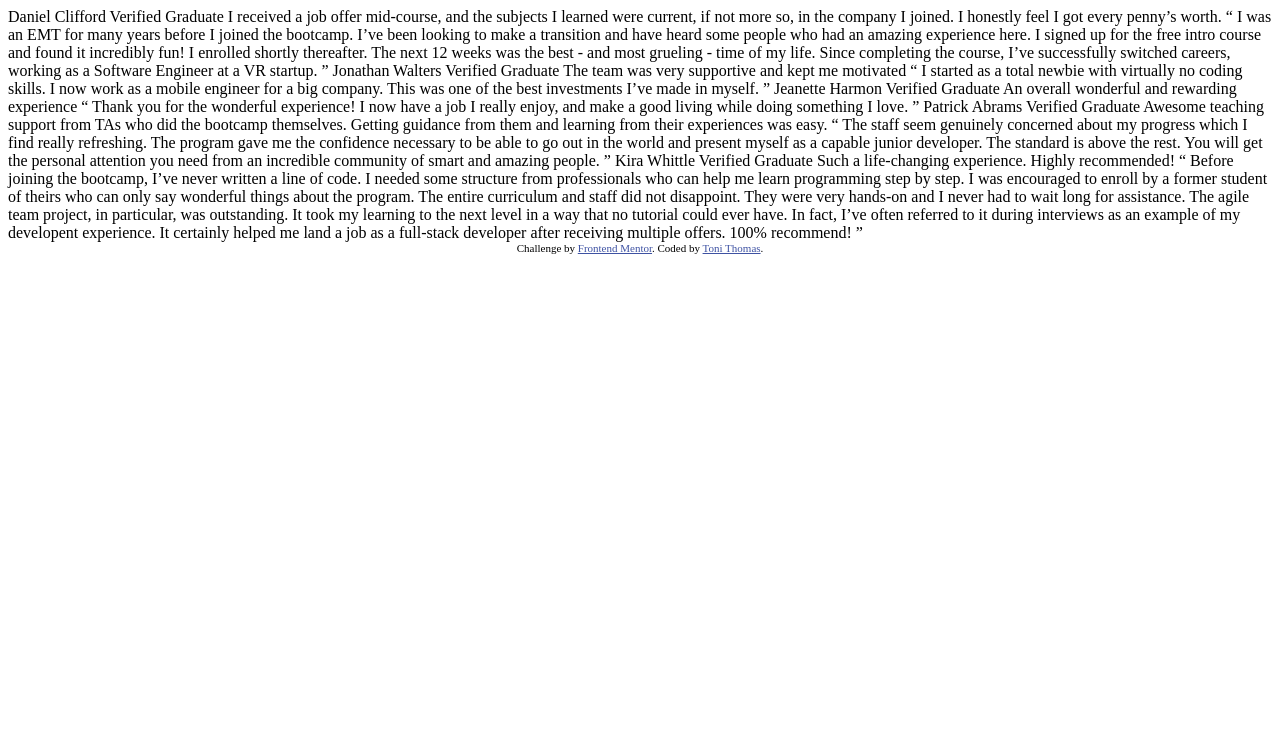
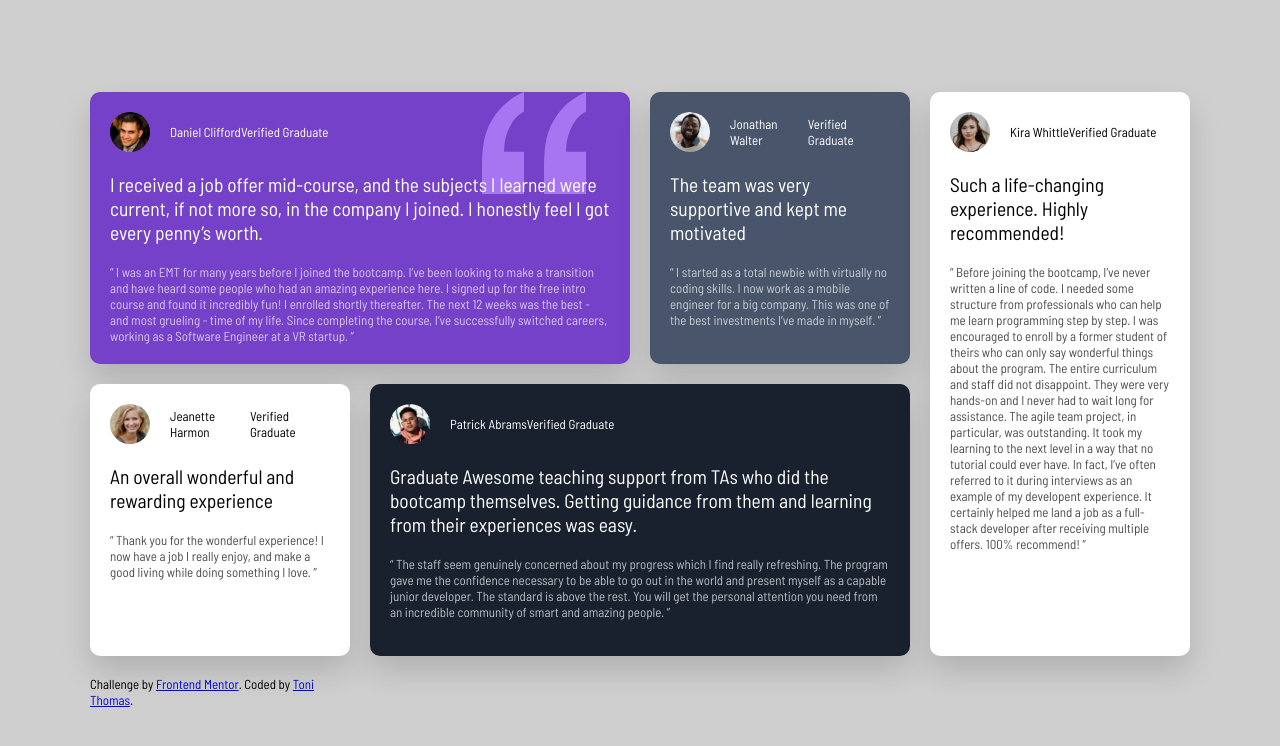
Before and after one commit to DiyBookOfLife/ps-FrontendMentor, a plain HTML site: page index.html in a window 1280 px wide. Drawn offline with Linux system fonts and the light colour scheme.

Commit message:
Added Styles

```diff
--- /dev/null
+++ b/cheat.css
@@ -0,0 +1,126 @@
+/* RESET */
+*,
+*::before,
+*::after {
+  box-sizing: border-box;
+  margin: 0;
+}
+
+/* BASE */
+body {
+  font-family: "Barlow Semi Condensed", system-ui, sans-serif;
+  background: hsl(210, 46%, 95%);
+  line-height: 1.6;
+}
+
+/* PAGE */
+.page {
+  max-width: 1110px;
+  margin: 0 auto;
+  padding: 4rem 1.5rem;
+}
+
+/* GRID LAYOUT */
+.matrix {
+  display: grid;
+  grid-template-columns: repeat(4, 1fr);
+  gap: 1.75rem;
+}
+
+/* SHARED BLOCK */
+.shell {
+  padding: 2rem;
+  border-radius: 10px;
+  background: white;
+  box-shadow: 0 20px 40px rgba(0, 0, 0, 0.08);
+  color: hsl(217, 19%, 35%);
+}
+
+/* HEADER */
+.topline {
+  display: flex;
+  align-items: center;
+  gap: 1rem;
+  margin-bottom: 1.25rem;
+}
+
+.shell img {
+  width: 32px;
+  height: 32px;
+  border-radius: 50%;
+}
+
+.name {
+  font-weight: 600;
+  font-size: 0.9rem;
+}
+
+.status {
+  font-size: 0.75rem;
+  opacity: 0.5;
+}
+
+/* TEXT */
+.shell h2 {
+  font-size: 1.2rem;
+  font-weight: 600;
+  margin-bottom: 1rem;
+}
+
+.quote {
+  font-size: 0.85rem;
+  opacity: 0.7;
+}
+
+/* ======================
+   EXPLICIT GRID PLACEMENT
+====================== */
+
+.daniel {
+  grid-column: 1 / 3;
+  grid-row: 1 / 2;
+  background: hsl(263, 55%, 52%);
+  color: white;
+}
+
+.jonathan {
+  grid-column: 3 / 4;
+  grid-row: 1 / 2;
+  background: hsl(217, 19%, 35%);
+  color: white;
+}
+
+.jeanette {
+  grid-column: 1 / 2;
+  grid-row: 2 / 3;
+}
+
+.patrick {
+  grid-column: 2 / 4;
+  grid-row: 2 / 3;
+  background: hsl(219, 29%, 14%);
+  color: white;
+}
+
+.kira {
+  grid-column: 4 / 5;
+  grid-row: 1 / 3;
+}
+
+/* RESPONSIVE */
+@media (max-width: 900px) {
+  .matrix {
+    grid-template-columns: repeat(2, 1fr);
+  }
+
+  .shell {
+    grid-column: auto;
+    grid-row: auto;
+  }
+}
+
+@media (max-width: 600px) {
+  .matrix {
+    grid-template-columns: 1fr;
+  }
+}
--- a/index.html
+++ b/index.html
@@ -4,67 +4,119 @@
     <meta charset="UTF-8" />
     <meta name="viewport" content="width=device-width, initial-scale=1.0" />
     <!-- displays site properly based on user's device -->
-
     <link
       rel="icon"
       type="image/png"
       sizes="32x32"
       href="./images/favicon-32x32.png"
     />
-
     <title>Frontend Mentor | Toni Thomas</title>
-
-    <!-- Feel free to remove these styles or customise in your own stylesheet 👍 -->
-    <style>
-      .attribution {
-        font-size: 11px;
-        text-align: center;
-      }
-      .attribution a {
-        color: hsl(228, 45%, 44%);
-      }
-    </style>
+    <link rel="stylesheet" href="styles.css" />
+    <link rel="preconnect" href="https://fonts.googleapis.com" />
+    <link rel="preconnect" href="https://fonts.gstatic.com" crossorigin />
+    <link
+      href="https://fonts.googleapis.com/css2?family=Barlow+Semi+Condensed:ital,wght@0,100;0,200;0,300;0,400;0,500;0,600;0,700;0,800;0,900;1,100;1,200;1,300;1,400;1,500;1,600;1,700;1,800;1,900&display=swap"
+      rel="stylesheet"
+    />
   </head>
   <body>
-    Daniel Clifford Verified Graduate I received a job offer mid-course, and the
-    subjects I learned were current, if not more so, in the company I joined. I
-    honestly feel I got every penny’s worth. “ I was an EMT for many years
-    before I joined the bootcamp. I’ve been looking to make a transition and
-    have heard some people who had an amazing experience here. I signed up for
-    the free intro course and found it incredibly fun! I enrolled shortly
-    thereafter. The next 12 weeks was the best - and most grueling - time of my
-    life. Since completing the course, I’ve successfully switched careers,
-    working as a Software Engineer at a VR startup. ” Jonathan Walters Verified
-    Graduate The team was very supportive and kept me motivated “ I started as a
-    total newbie with virtually no coding skills. I now work as a mobile
-    engineer for a big company. This was one of the best investments I’ve made
-    in myself. ” Jeanette Harmon Verified Graduate An overall wonderful and
-    rewarding experience “ Thank you for the wonderful experience! I now have a
-    job I really enjoy, and make a good living while doing something I love. ”
-    Patrick Abrams Verified Graduate Awesome teaching support from TAs who did
-    the bootcamp themselves. Getting guidance from them and learning from their
-    experiences was easy. “ The staff seem genuinely concerned about my progress
-    which I find really refreshing. The program gave me the confidence necessary
-    to be able to go out in the world and present myself as a capable junior
-    developer. The standard is above the rest. You will get the personal
-    attention you need from an incredible community of smart and amazing people.
-    ” Kira Whittle Verified Graduate Such a life-changing experience. Highly
-    recommended! “ Before joining the bootcamp, I’ve never written a line of
-    code. I needed some structure from professionals who can help me learn
-    programming step by step. I was encouraged to enroll by a former student of
-    theirs who can only say wonderful things about the program. The entire
-    curriculum and staff did not disappoint. They were very hands-on and I never
-    had to wait long for assistance. The agile team project, in particular, was
-    outstanding. It took my learning to the next level in a way that no tutorial
-    could ever have. In fact, I’ve often referred to it during interviews as an
-    example of my developent experience. It certainly helped me land a job as a
-    full-stack developer after receiving multiple offers. 100% recommend! ”
-
+    <main class="page">
+      <section id="testimonials">
+        <div class="card" id="daniel_card">
+          <div class="profile">
+            <img src="images/image-daniel.jpg" alt="Daniel" />
+            <div>Daniel Clifford</div>
+            <div>Verified Graduate</div>
+          </div>
+          <p>
+            I received a job offer mid-course, and the subjects I learned were
+            current, if not more so, in the company I joined. I honestly feel I
+            got every penny’s worth.
+          </p>
+          <p>
+            “ I was an EMT for many years before I joined the bootcamp. I’ve
+            been looking to make a transition and have heard some people who had
+            an amazing experience here. I signed up for the free intro course
+            and found it incredibly fun! I enrolled shortly thereafter. The next
+            12 weeks was the best - and most grueling - time of my life. Since
+            completing the course, I’ve successfully switched careers, working
+            as a Software Engineer at a VR startup. ”
+          </p>
+        </div>
+        <div class="card" id="jonathan_card">
+          <div class="profile">
+            <img src="images/image-jonathan.jpg" alt="Jonathan" />
+            <div>Jonathan Walter</div>
+            <div>Verified Graduate</div>
+          </div>
+          <p>The team was very supportive and kept me motivated</p>
+          <p>
+            “ I started as a total newbie with virtually no coding skills. I now
+            work as a mobile engineer for a big company. This was one of the
+            best investments I’ve made in myself. ”
+          </p>
+        </div>
+        <div class="card" id="jeanette_card">
+          <div class="profile">
+            <img src="images/image-jeanette.jpg" alt="Jeanette" />
+            <div>Jeanette Harmon</div>
+            <div>Verified Graduate</div>
+          </div>
+          <p>An overall wonderful and rewarding experience</p>
+          <p>
+            “ Thank you for the wonderful experience! I now have a job I really
+            enjoy, and make a good living while doing something I love. ”
+          </p>
+        </div>
+        <div class="card" id="patrick_card">
+          <div class="profile">
+            <img src="images/image-patrick.jpg" alt="Patrick" />
+            <div>Patrick Abrams</div>
+            <div>Verified Graduate</div>
+          </div>
+          <p>
+            Graduate Awesome teaching support from TAs who did the bootcamp
+            themselves. Getting guidance from them and learning from their
+            experiences was easy.
+          </p>
+          <p>
+            “ The staff seem genuinely concerned about my progress which I find
+            really refreshing. The program gave me the confidence necessary to
+            be able to go out in the world and present myself as a capable
+            junior developer. The standard is above the rest. You will get the
+            personal attention you need from an incredible community of smart
+            and amazing people. ”
+          </p>
+        </div>
+        <div class="card" id="kira_card">
+          <div class="profile">
+            <img src="images/image-kira.jpg" alt="Kira" />
+            <div>Kira Whittle</div>
+            <div>Verified Graduate</div>
+          </div>
+          <p>Such a life-changing experience. Highly recommended!</p>
+          <p>
+            “ Before joining the bootcamp, I’ve never written a line of code. I
+            needed some structure from professionals who can help me learn
+            programming step by step. I was encouraged to enroll by a former
+            student of theirs who can only say wonderful things about the
+            program. The entire curriculum and staff did not disappoint. They
+            were very hands-on and I never had to wait long for assistance. The
+            agile team project, in particular, was outstanding. It took my
+            learning to the next level in a way that no tutorial could ever
+            have. In fact, I’ve often referred to it during interviews as an
+            example of my developent experience. It certainly helped me land a
+            job as a full-stack developer after receiving multiple offers. 100%
+            recommend! ”
+          </p>
+        </div>
         <div class="attribution">
           Challenge by
           <a href="https://www.frontendmentor.io?ref=challenge" target="_blank"
             >Frontend Mentor</a
           >. Coded by <a href="#">Toni Thomas</a>.
         </div>
+      </section>
+    </main>
   </body>
 </html>
--- a/styles.css
+++ b/styles.css
@@ -0,0 +1,107 @@
+* {
+  margin: 0;
+  padding: 0;
+}
+
+main {
+  display: flex;
+  justify-content: center;
+  align-items: center;
+  min-height: 100vh;
+  background-color: hsl(0, 0%, 81%);
+  font-family: "Barlow Semi Condensed", sans-serif;
+}
+
+#testimonials {
+  display: grid;
+  grid-template-columns: repeat(4, 1fr);
+  grid-template-rows: 1fr 1fr;
+  max-width: 1100px;
+  margin: 30px;
+  gap: 20px;
+  font-size: 13px;
+}
+
+/* Character Cards */
+#daniel_card,
+#jonathan_card,
+#patrick_card {
+  color: white;
+}
+
+#daniel_card {
+  grid-column: 1 / 3;
+  grid-row: 1 / 2;
+  background-color: hsl(263, 55%, 52%);
+  background-image: url(images/bg-pattern-quotation.svg);
+  background-repeat: no-repeat;
+  background-position-x: 90%;
+}
+
+#jonathan_card {
+  background-color: hsl(217, 19%, 35%);
+}
+
+#jeanette_card {
+  background-color: white;
+}
+
+#patrick_card {
+  grid-column: 2 / 4;
+  background-color: hsl(219, 29%, 14%);
+}
+
+#kira_card {
+  grid-column: 4 / 5;
+  grid-row: 1 / 3;
+  background-color: white;
+}
+
+/* Profile */
+
+.card {
+  border-radius: 10px;
+  padding: 20px;
+  box-shadow: 0 15px 30px rgba(0, 0, 0, 0.15);
+}
+
+.profile {
+  display: flex;
+}
+
+.profile > img {
+  border-radius: 50%;
+  margin-right: 20px;
+  height: 40px;
+}
+
+.profile > div {
+  display: flex;
+  flex-direction: column;
+  justify-content: center;
+}
+
+.profile p {
+  margin-top: 20px;
+}
+
+#testimonials p {
+  margin-top: 20px;
+}
+
+.profile + p {
+  font-size: 1.5em;
+}
+
+.profile > div :last-child {
+  opacity: 50%;
+}
+
+.card > :last-child {
+  opacity: 70%;
+}
+
+#daniel_card img,
+#patrick_card img {
+  border: 2px solid hsl(219, 132, 250);
+}
```
Also changed, not shown: cheat.html (added, +104 -0 lines), 2 other files. Lines whose indentation alone changed are shown as unchanged.
